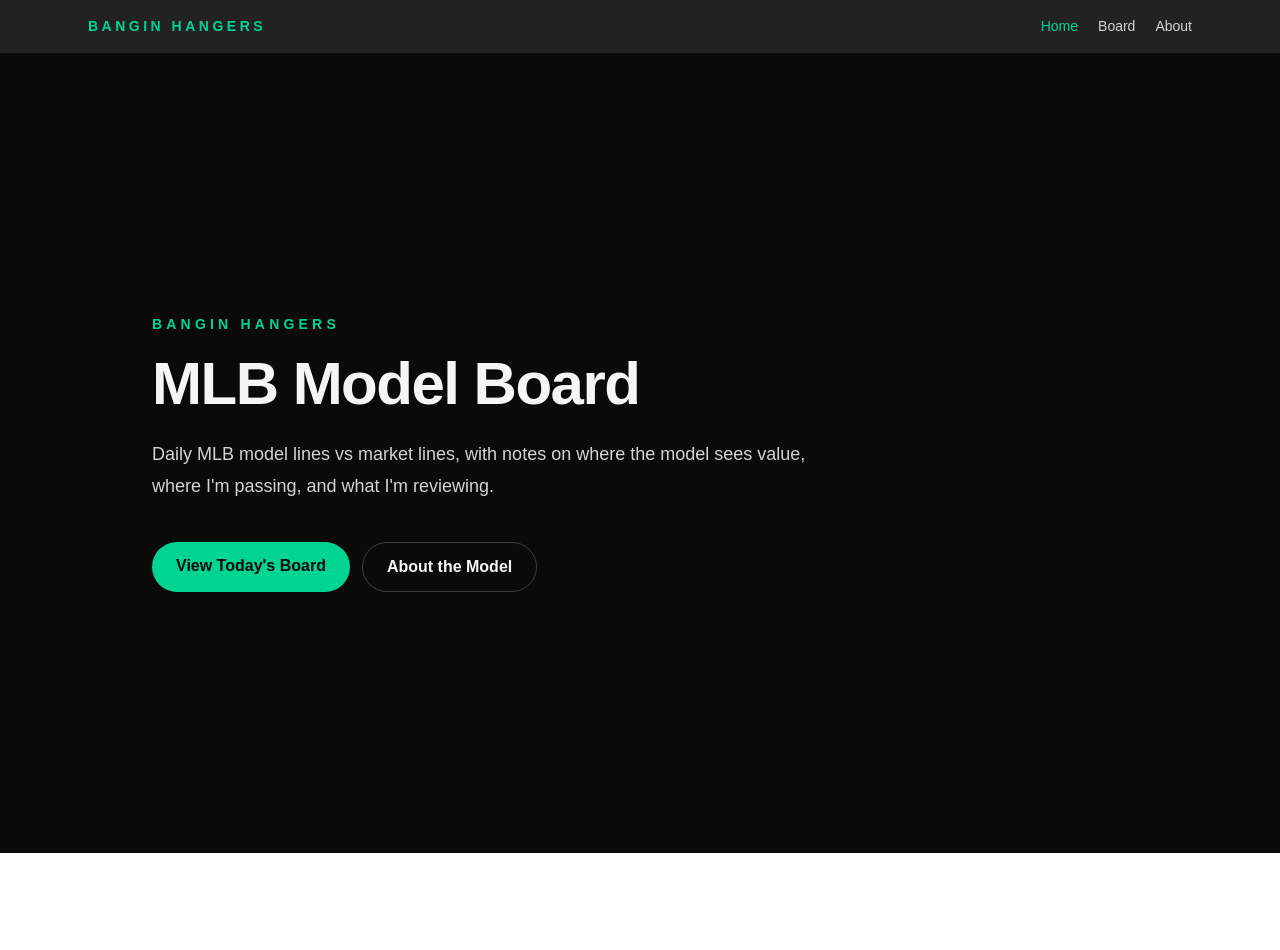
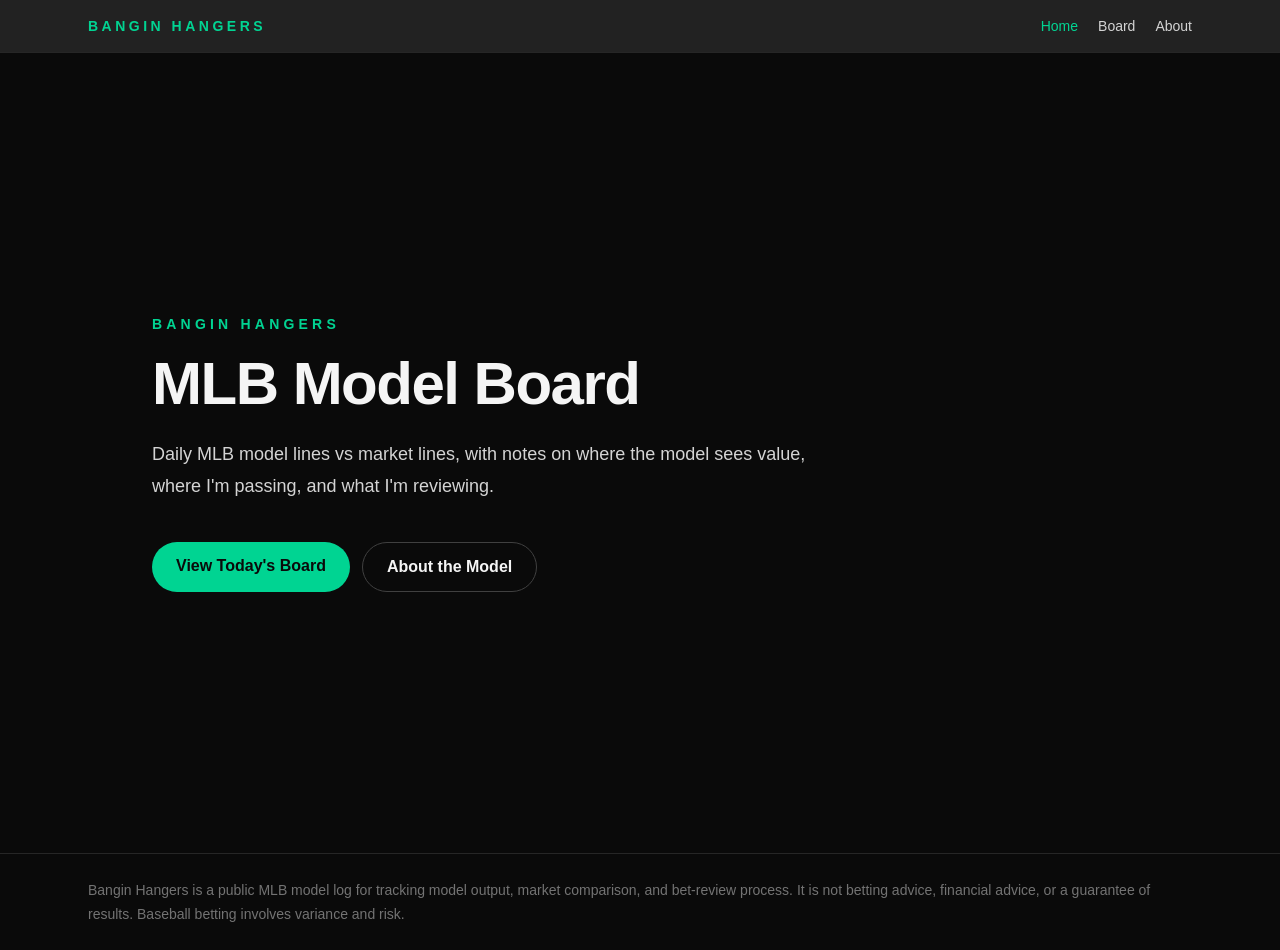
Before and after one commit to evanprior18-stack/bangin-hangers-board, a Next.js app: page / in a window 1280 px wide. Before the commit the page ends 853 px from the top, so only its background shows below. Built offline with nearby package versions, Linux system fonts and the light colour scheme.

Commit message:
Add site footer disclaimer

```diff
--- a/src/app/layout.tsx
+++ b/src/app/layout.tsx
@@ -1,6 +1,7 @@
 import type { Metadata } from "next";
 import "./globals.css";
 import NavBar from "@/components/NavBar";
+import Footer from "@/components/Footer";
 
 export const metadata: Metadata = {
   title: "Bangin Hangers MLB Model Board",
@@ -17,6 +18,7 @@
       <body>
         <NavBar />
         {children}
+        <Footer />
       </body>
     </html>
   );
--- /dev/null
+++ b/src/components/Footer.tsx
@@ -0,0 +1,14 @@
+export default function Footer() {
+  return (
+    <footer className="border-t border-neutral-800 bg-neutral-950">
+      <div className="mx-auto max-w-6xl px-6 py-6">
+        <p className="text-sm leading-6 text-neutral-500">
+          Bangin Hangers is a public MLB model log for tracking model output,
+          market comparison, and bet-review process. It is not betting advice,
+          financial advice, or a guarantee of results. Baseball betting involves
+          variance and risk.
+        </p>
+      </div>
+    </footer>
+  );
+}
```
